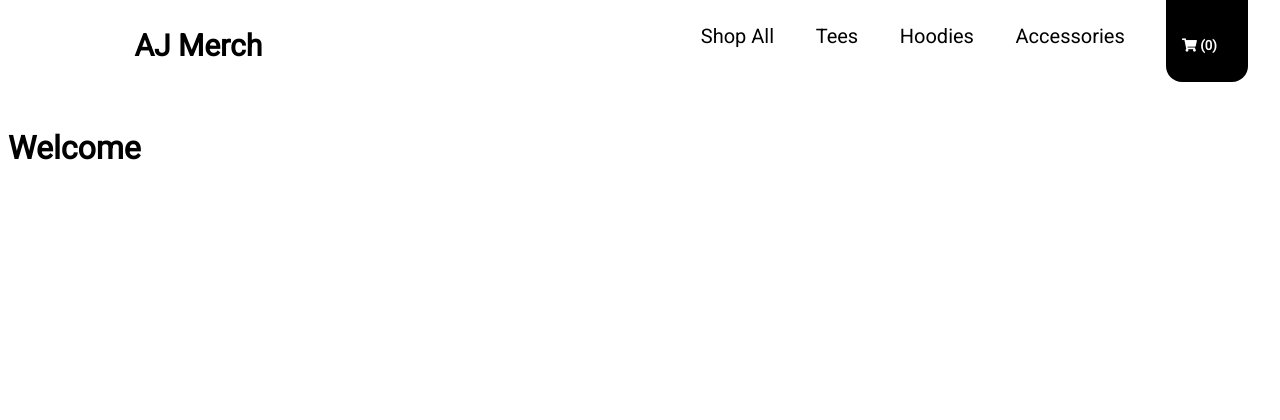
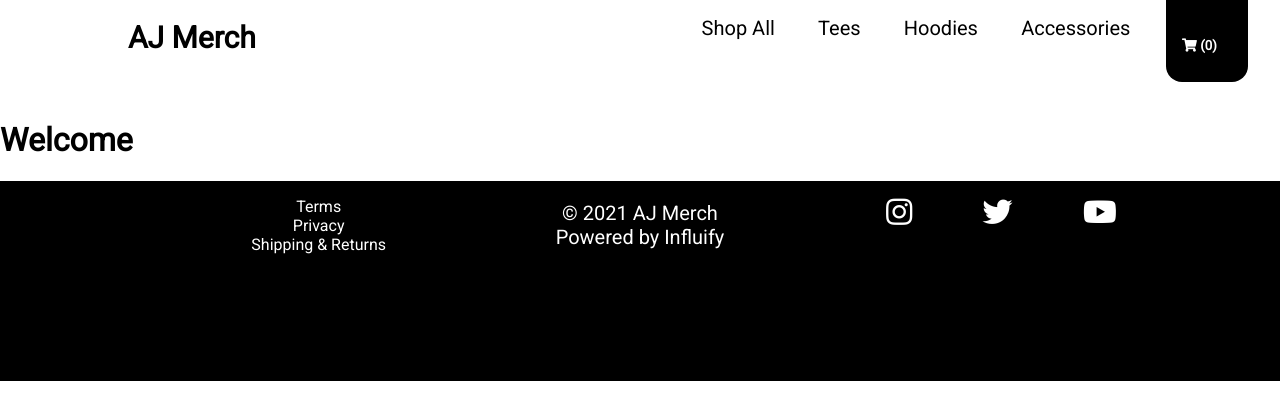
Before and after one commit to teameclipsestaff/Influify-Merch-Template, a React (Create React App) app: page / in a window 1280 px wide. Shown: the top 420 px of the page. Built offline with nearby package versions, Linux system fonts and the light colour scheme.

Commit message:
3 files modified

```diff
--- a/src/App.js
+++ b/src/App.js
@@ -4,6 +4,7 @@ import {BrowserRouter as Router, Switch, Route} from 'react-router-dom';
 
 // Components
 import Header from './components/Header';
+import Footer from './components/Footer';
 
 // Pages
 import HomePage from './pages/HomePage';
@@ -17,6 +18,7 @@ export default function App() {
           <HomePage />
         </Route>
       </Switch>
+      <Footer />
     </Router>
     </>
   );
--- a/src/components/Footer.js
+++ b/src/components/Footer.js
@@ -4,7 +4,7 @@ import styled from 'styled-components';
 const FooterBottom = styled.div`
 position: relative;
 width: 100%;
-height: 100px;
+height: 200px;
 background-color: #000000;
 `;
 const Wrapper = styled.div`
@@ -18,6 +18,7 @@ flex: 1;
 const CopyrightText = styled.p`
 text-align: center;
 font-size: 20px;
+color: #ffffff;
 `;
 const MenuContainer = styled.div`
 flex: 1;
@@ -28,7 +29,7 @@ text-align: center;
 `;
 const MenuLink = styled.a`
 text-decoration: none;
-color: #000000;
+color: #ffffff;
 `;
 const SocialContainer = styled.div`
 flex: 1;
@@ -40,7 +41,7 @@ justify-content: space-around;
 `;
 const SocialIcon = styled.a`
 text-decoration: none;
-color: #000000;
+color: #ffffff;
 font-size: 30px;
 `;
 function Footer(){
--- a/src/style.css
+++ b/src/style.css
@@ -3,6 +3,8 @@
 
 body{
   font-family: 'Roboto', sans-serif;
+  width: 100%;
+  margin: 0;
 }
 a{
   text-decoration: none;
```
